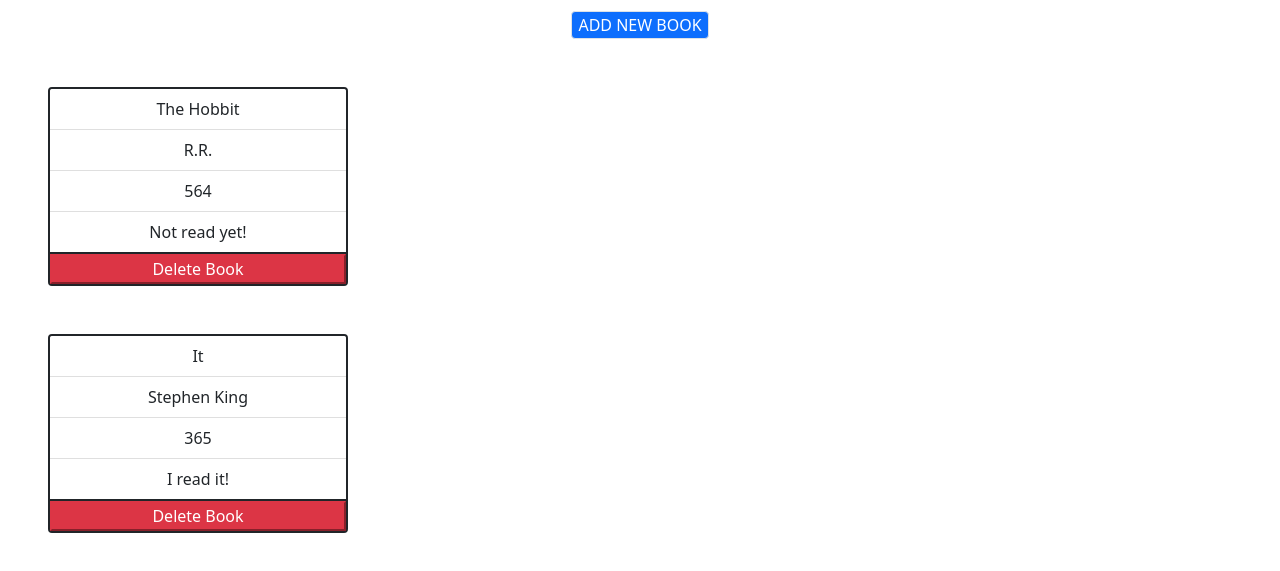
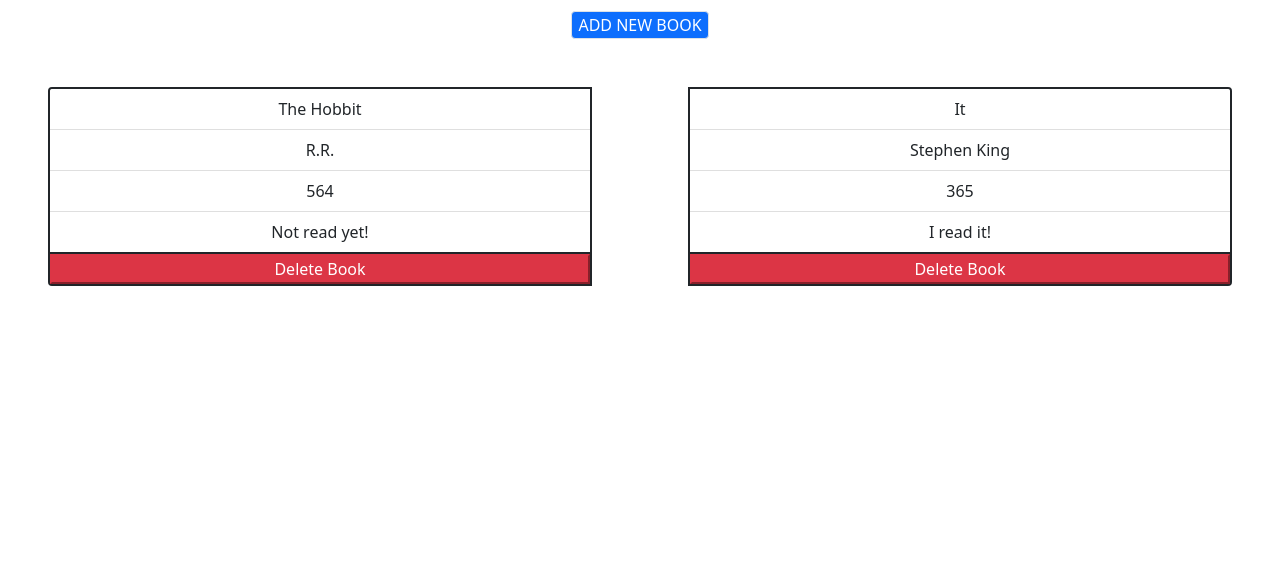
Before and after one commit to AlanSoto31/Library, a plain HTML site: page index.html in a window 1280 px wide. Shown: the part 69-640 px from the top of the page. Drawn offline with nearby package versions, Linux system fonts and the light colour scheme.

Commit message:
Add screenshot to README, add bootstrap class for cards

```diff
--- a/index.html
+++ b/index.html
@@ -20,10 +20,6 @@
 
       <label for="pages" class="form-label">N. Pages</label>
       <input type="number" id="pages" class="form-control" required>
-      <!--
-      <label for="status" class="form-label">Status</label>
-      <input type="text" id="status" class="form-control" required>
-      -->
       <label for="status" class="form-label">Status</label>
       <select id="status" name="status" class="form-control" required>
         <option value="false">Not read yet!</option>
@@ -33,18 +29,9 @@
       <input type="submit" id="submit-btn" value="Add Book" class="btn btn-primary">
     </form>
 
-  <section id="book-list-con">
+  <section id="book-list-con" class="card-group">
 
   </section>
-  <!--
-  <div class="card" style="width: 18rem;">
-    <ul class="list-group list-group-flush">
-      <li class="list-group-item">An item</li>
-      <li class="list-group-item">A second item</li>
-      <li class="list-group-item">A third item</li>
-    </ul>
-  </div>
-  -->
   <script src="script.js"></script>
   <script src="https://cdn.jsdelivr.net/npm/bootstrap@5.0.0-beta2/dist/js/bootstrap.bundle.min.js" integrity="sha384-b5kHyXgcpbZJO/tY9Ul7kGkf1S0CWuKcCD38l8YkeH8z8QjE0GmW1gYU5S9FOnJ0" crossorigin="anonymous"></script>
 </body>
```
Also changed, not shown: screenshot.png (added), 1 other file.
